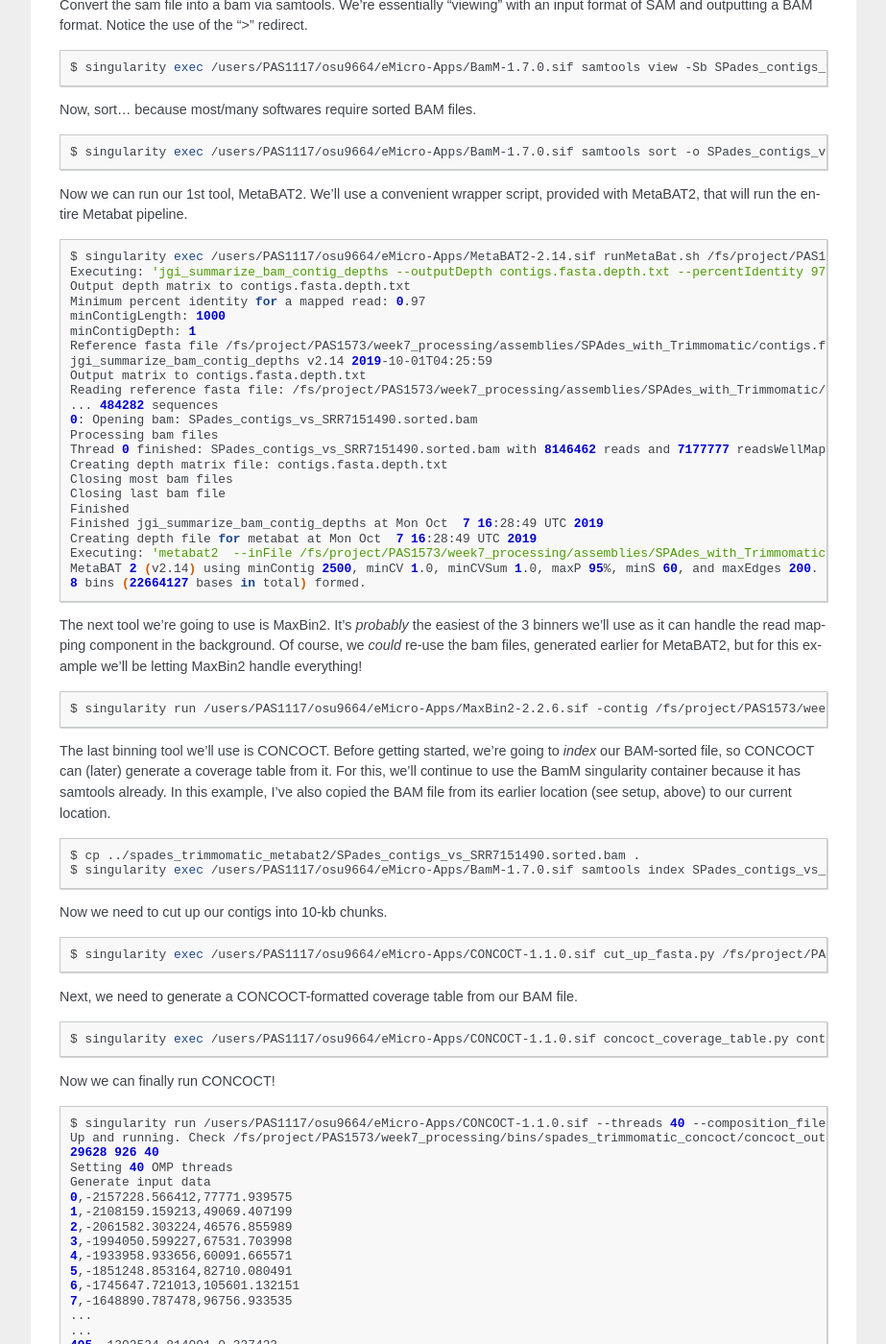
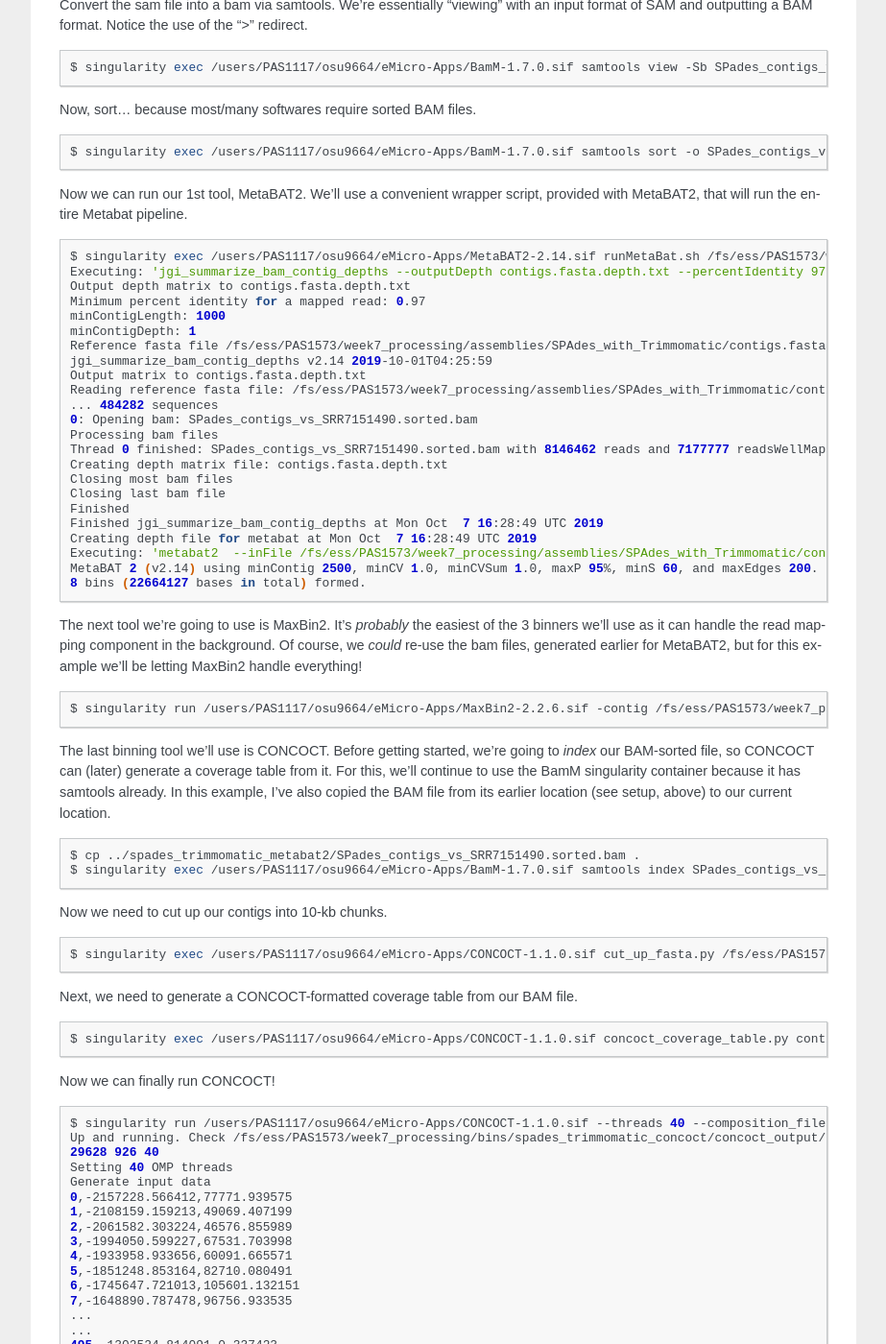
Before and after one commit to MAVERIC-Labs/MAVERIC_informatics, a Sphinx documentation site: the page built from docs/source/Processing-a-Microbial-Metagenome.rst, in a window 1280 px wide and 1400 px high, scrolled down 9155 px. Shown: the whole window at 96% size, without its empty margins (198-1121 px from the left). Built offline with Sphinx 7.4.7, drawn with Linux system fonts in a browser that asks for light colours; some of the changed text lies outside the part shown.

Commit message:
Update Apps and class project path

```diff
--- a/docs/source/Processing-a-Microbial-Metagenome.rst
+++ b/docs/source/Processing-a-Microbial-Metagenome.rst
@@ -15,7 +15,7 @@ Everything here uses Singularity. All of the singularity images are located at:
 
 OR
 
-**/fs/project/PAS1573/sif/**
+**/fs/ess/PAS1573/sif/**
 
 You need to either provide full paths to the images/containers, or extend your system's PATH variable (see :ref:`eMicroApps`)
 
@@ -28,7 +28,7 @@ NCBI+SRA websites, or directly using their SRA Toolkit.
 .. code-block:: bash
 
     # Move to project directory
-    $ cd /fs/project/PAS1573/week7_processing
+    $ cd /fs/ess/PAS1573/week7_processing
     # Load modules necessary
     $ module load singularity
     $ singularity run SRA_Toolkit.sif fasterq-dump –e 4 SRR7151490
@@ -261,7 +261,7 @@ that should assemble your data.
     # Some get confused by this, but in the long run it'll save a lot of typing
 
     # Root/core directories
-    projectDir="/fs/project/PAS1573/week7_processing/"
+    projectDir="/fs/ess/PAS1573/week7_processing/"
     readsDir="${projectDir}/trimmed_trimmomatic/"
     spadesLoc="/users/PAS1117/osu9664/eMicro-Apps/SPAdes-3.13.0.sif"
     outputDir="${projectDir}/assemblies/SPAdes_with_Trimmomatic"
@@ -338,7 +338,7 @@ And now, what if we wanted to use a different assembler, let's say MEGAHIT?
     module load singularity
 
     # Root/core directories
-    projectDir="/fs/project/PAS1573/week7_processing/"
+    projectDir="/fs/ess/PAS1573/week7_processing/"
     readsDir="${projectDir}/trimmed_trimmomatic/"
     megahitLoc="/users/PAS1117/osu9664/eMicro-Apps/MEGAHIT-1.2.8.sif"
     outputDir="${projectDir}/assemblies/MEGAHIT_with_Trimmomatic"
@@ -407,7 +407,7 @@ We just converted our gzip-decompressed fastq files into fasta. Now we can submi
     module load singularity
 
     # Root/core directories
-    projectDir="/fs/project/PAS1573/week7_processing/"
+    projectDir="/fs/ess/PAS1573/week7_processing/"
     readsDir="${projectDir}/trimmed_bbduk/"
     idbaLoc="/users/PAS1117/osu9664/eMicro-Apps/IDBA-UD-1.1.3.sif"
     outputDir="${projectDir}/assemblies/IDBA_UD_with_BBDuk"
@@ -447,13 +447,13 @@ SPAdes.
 
 .. code-block:: bash
 
-    $ singularity exec /users/PAS1117/osu9664/eMicro-Apps/BamM-1.7.0.sif bowtie2-build -f /fs/project/PAS1573/week7_processing/assemblies/SPAdes_with_Trimmomatic/contigs.fasta contigs_bowtie2
+    $ singularity exec /users/PAS1117/osu9664/eMicro-Apps/BamM-1.7.0.sif bowtie2-build -f /fs/ess/PAS1573/week7_processing/assemblies/SPAdes_with_Trimmomatic/contigs.fasta contigs_bowtie2
 
 Next, we map our reads using bowtie2.
 
 .. code-block:: bash
 
-    $ singularity exec /users/PAS1117/osu9664/eMicro-Apps/BamM-1.7.0.sif bowtie2 -q --phred33 --end-to-end -p 40 -I 0 -X 2000 --no-unal -x contigs_bowtie2 -1 /fs/project/PAS1573/week7_processing/trimmed_trimmomatic/SRR7151490_1_t_paired.fastq.gz -2 /fs/project/PAS1573/week7_processing/trimmed_trimmomatic/SRR7151490_2_t_paired.fastq.gz -S SPades_contigs_vs_SRR7151490.sam
+    $ singularity exec /users/PAS1117/osu9664/eMicro-Apps/BamM-1.7.0.sif bowtie2 -q --phred33 --end-to-end -p 40 -I 0 -X 2000 --no-unal -x contigs_bowtie2 -1 /fs/ess/PAS1573/week7_processing/trimmed_trimmomatic/SRR7151490_1_t_paired.fastq.gz -2 /fs/ess/PAS1573/week7_processing/trimmed_trimmomatic/SRR7151490_2_t_paired.fastq.gz -S SPades_contigs_vs_SRR7151490.sam
 
 Convert the sam file into a bam via samtools. We're essentially "viewing" with an input format of SAM and outputting a
 BAM format. Notice the use of the ">" redirect.
@@ -473,16 +473,16 @@ entire Metabat pipeline.
 
 .. code-block:: bash
 
-    $ singularity exec /users/PAS1117/osu9664/eMicro-Apps/MetaBAT2-2.14.sif runMetaBat.sh /fs/project/PAS1573/week7_processing/assemblies/SPAdes_with_Trimmomatic/contigs.fasta SPades_contigs_vs_SRR7151490.sorted.bam
-    Executing: 'jgi_summarize_bam_contig_depths --outputDepth contigs.fasta.depth.txt --percentIdentity 97 --minContigLength 1000 --minContigDepth 1.0  --referenceFasta /fs/project/PAS1573/week7_processing/assemblies/SPAdes_with_Trimmomatic/contigs.fasta SPades_contigs_vs_SRR7151490.sorted.bam' at Mon Oct  7 16:26:18 UTC 2019
+    $ singularity exec /users/PAS1117/osu9664/eMicro-Apps/MetaBAT2-2.14.sif runMetaBat.sh /fs/ess/PAS1573/week7_processing/assemblies/SPAdes_with_Trimmomatic/contigs.fasta SPades_contigs_vs_SRR7151490.sorted.bam
+    Executing: 'jgi_summarize_bam_contig_depths --outputDepth contigs.fasta.depth.txt --percentIdentity 97 --minContigLength 1000 --minContigDepth 1.0  --referenceFasta /fs/ess/PAS1573/week7_processing/assemblies/SPAdes_with_Trimmomatic/contigs.fasta SPades_contigs_vs_SRR7151490.sorted.bam' at Mon Oct  7 16:26:18 UTC 2019
     Output depth matrix to contigs.fasta.depth.txt
     Minimum percent identity for a mapped read: 0.97
     minContigLength: 1000
     minContigDepth: 1
-    Reference fasta file /fs/project/PAS1573/week7_processing/assemblies/SPAdes_with_Trimmomatic/contigs.fasta
+    Reference fasta file /fs/ess/PAS1573/week7_processing/assemblies/SPAdes_with_Trimmomatic/contigs.fasta
     jgi_summarize_bam_contig_depths v2.14 2019-10-01T04:25:59
     Output matrix to contigs.fasta.depth.txt
-    Reading reference fasta file: /fs/project/PAS1573/week7_processing/assemblies/SPAdes_with_Trimmomatic/contigs.fasta
+    Reading reference fasta file: /fs/ess/PAS1573/week7_processing/assemblies/SPAdes_with_Trimmomatic/contigs.fasta
     ... 484282 sequences
     0: Opening bam: SPades_contigs_vs_SRR7151490.sorted.bam
     Processing bam files
@@ -493,7 +493,7 @@ entire Metabat pipeline.
     Finished
     Finished jgi_summarize_bam_contig_depths at Mon Oct  7 16:28:49 UTC 2019
     Creating depth file for metabat at Mon Oct  7 16:28:49 UTC 2019
-    Executing: 'metabat2  --inFile /fs/project/PAS1573/week7_processing/assemblies/SPAdes_with_Trimmomatic/contigs.fasta --outFile contigs.fasta.metabat-bins-20191007_162849/bin --abdFile contigs.fasta.depth.txt' at Mon Oct  7 16:28:49 UTC 2019
+    Executing: 'metabat2  --inFile /fs/ess/PAS1573/week7_processing/assemblies/SPAdes_with_Trimmomatic/contigs.fasta --outFile contigs.fasta.metabat-bins-20191007_162849/bin --abdFile contigs.fasta.depth.txt' at Mon Oct  7 16:28:49 UTC 2019
     MetaBAT 2 (v2.14) using minContig 2500, minCV 1.0, minCVSum 1.0, maxP 95%, minS 60, and maxEdges 200.
     8 bins (22664127 bases in total) formed.
 
@@ -504,7 +504,7 @@ for this example we'll be letting MaxBin2 handle everything!
 
 .. code-block:: bash
 
-    $ singularity run /users/PAS1117/osu9664/eMicro-Apps/MaxBin2-2.2.6.sif -contig /fs/project/PAS1573/week7_processing/assemblies/SPAdes_with_Trimmomatic/contigs.fasta -reads /fs/project/PAS1573/week7_processing/trimmed_trimmomatic/SRR7151490_1_t_paired.fastq.gz -reads2 /fs/project/PAS1573/week7_processing/trimmed_trimmomatic/SRR7151490_2_t_paired.fastq.gz -out maxbin2
+    $ singularity run /users/PAS1117/osu9664/eMicro-Apps/MaxBin2-2.2.6.sif -contig /fs/ess/PAS1573/week7_processing/assemblies/SPAdes_with_Trimmomatic/contigs.fasta -reads /fs/ess/PAS1573/week7_processing/trimmed_trimmomatic/SRR7151490_1_t_paired.fastq.gz -reads2 /fs/ess/PAS1573/week7_processing/trimmed_trimmomatic/SRR7151490_2_t_paired.fastq.gz -out maxbin2
 
 The last binning tool we'll use is CONCOCT. Before getting started, we're going to *index* our BAM-sorted file, so
 CONCOCT can (later) generate a coverage table from it. For this, we'll continue to use the BamM singularity container
@@ -520,7 +520,7 @@ Now we need to cut up our contigs into 10-kb chunks.
 
 .. code-block:: bash
 
-    $ singularity exec /users/PAS1117/osu9664/eMicro-Apps/CONCOCT-1.1.0.sif cut_up_fasta.py /fs/project/PAS1573/week7_processing/assemblies/SPAdes_with_Trimmomatic/contigs.fasta -c 10000 -o 0 --merge_last -b contigs_10K.bed > contigs_10K.fa
+    $ singularity exec /users/PAS1117/osu9664/eMicro-Apps/CONCOCT-1.1.0.sif cut_up_fasta.py /fs/ess/PAS1573/week7_processing/assemblies/SPAdes_with_Trimmomatic/contigs.fasta -c 10000 -o 0 --merge_last -b contigs_10K.bed > contigs_10K.fa
 
 Next, we need to generate a CONCOCT-formatted coverage table from our BAM file.
 
@@ -533,7 +533,7 @@ Now we can finally run CONCOCT!
 .. code-block:: bash
 
     $ singularity run /users/PAS1117/osu9664/eMicro-Apps/CONCOCT-1.1.0.sif --threads 40 --composition_file contigs_10K.fa --coverage_file coverage_table.tsv -b concoct_output/
-    Up and running. Check /fs/project/PAS1573/week7_processing/bins/spades_trimmomatic_concoct/concoct_output/log.txt for progress
+    Up and running. Check /fs/ess/PAS1573/week7_processing/bins/spades_trimmomatic_concoct/concoct_output/log.txt for progress
     29628 926 40
     Setting 40 OMP threads
     Generate input data
@@ -572,7 +572,7 @@ Finally, we need to extract each of the bins as fasta files (this makes downstre
 
 .. code-block:: bash
 
-    $ singularity exec /users/PAS1117/osu9664/eMicro-Apps/CONCOCT-1.1.0.sif extract_fasta_bins.py /fs/project/PAS1573/week7_processing/assemblies/SPAdes_with_Trimmomatic/contigs.fasta concoct_output/clustering_merged.csv --output_path concoct_output/fasta_bins
+    $ singularity exec /users/PAS1117/osu9664/eMicro-Apps/CONCOCT-1.1.0.sif extract_fasta_bins.py /fs/ess/PAS1573/week7_processing/assemblies/SPAdes_with_Trimmomatic/contigs.fasta concoct_output/clustering_merged.csv --output_path concoct_output/fasta_bins
 
     real	0m14.276s
     user	0m7.543s
@@ -689,7 +689,7 @@ Finally, let's run DAS Tool!
 
 .. code-block:: bash
 
-    $ singularity run /users/PAS1117/osu9664/eMicro-Apps/DAS_Tool-.sif -i spades_trimmomatic_das_tool/concoct.scaffolds2bin.tsv,spades_trimmomatic_das_tool/maxbin.scaffolds2bin.tsv,spades_trimmomatic_das_tool/metabat2.scaffolds2bin.tsv -l concoct,maxbin,metabat -c /fs/project/PAS1573/week7_processing/assemblies/SPAdes_with_Trimmomatic/contigs.fasta -o spades_trimmomatic_das_tool/DAS_Tool_results --search_engine diamond --threads 40
+    $ singularity run /users/PAS1117/osu9664/eMicro-Apps/DAS_Tool-.sif -i spades_trimmomatic_das_tool/concoct.scaffolds2bin.tsv,spades_trimmomatic_das_tool/maxbin.scaffolds2bin.tsv,spades_trimmomatic_das_tool/metabat2.scaffolds2bin.tsv -l concoct,maxbin,metabat -c /fs/ess/PAS1573/week7_processing/assemblies/SPAdes_with_Trimmomatic/contigs.fasta -o spades_trimmomatic_das_tool/DAS_Tool_results --search_engine diamond --threads 40
     /miniconda3/bin//DAS_Tool: line 241: usearch: command not found
     Running DAS Tool using 40 threads.
     predicting genes using Prodigal V2.6.3: February, 2016
```
Also changed, not shown: docs/source/eMicro-Apps.rst (+34 -18 lines), docs/source/OSC.rst (line endings or trailing spaces), 10 other files.
